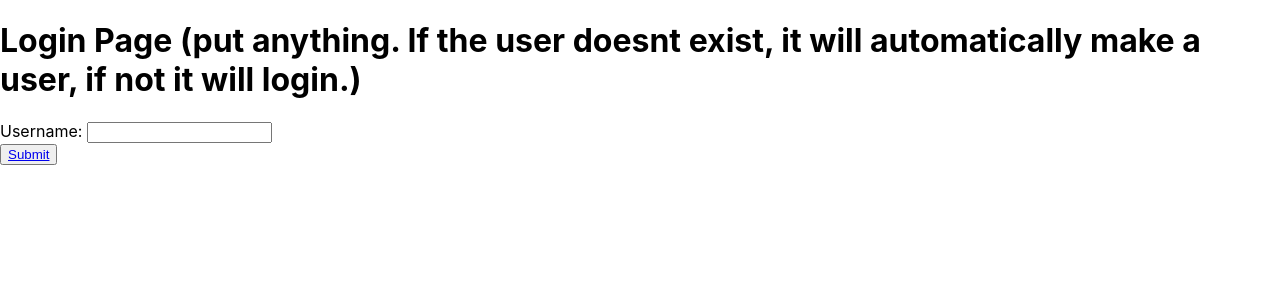
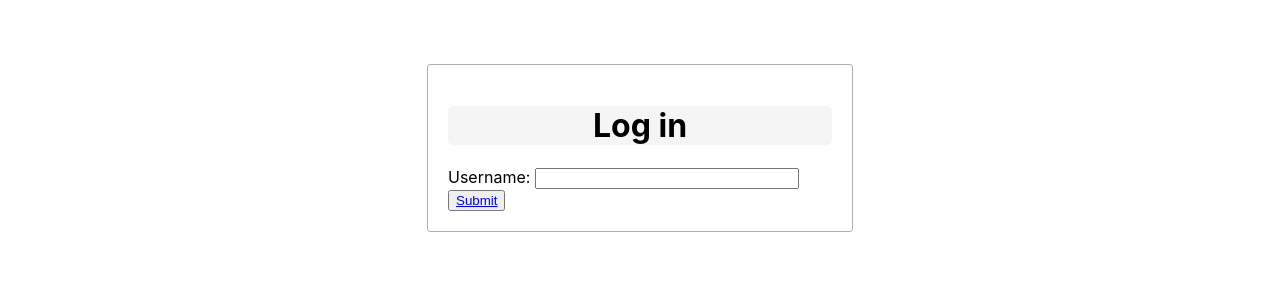
Before and after one commit to td-usc/socio-media, a React (Create React App) app: page /login in a window 1280 px wide. Shown: the top 300 px of the page. Built offline with nearby package versions, Linux system fonts and the light colour scheme.

Commit message:
login frontend done

```diff
--- a/src/App.css
+++ b/src/App.css
@@ -182,3 +182,24 @@
   height: 440px;
   width: 801px;
 }
+
+.logindiv{
+  display: flex;
+  flex-direction: column;
+  align-items: center;
+  margin: 0 auto;
+  border: 1px solid #b4b0b0;
+  padding: 20px;
+  max-width: 30vw;
+  border-radius: 3px;
+  margin-top: 8vh;
+}
+.logindiv h1{
+  width: 30vw;
+  text-align: center;
+  background: whitesmoke;
+  border-radius: 5px;
+}
+.logindiv input{
+  width: 20vw;
+}
--- a/src/App.js
+++ b/src/App.js
@@ -129,10 +129,10 @@ function App() {
     <BrowserRouter>
       <Routes>
         <Route path='/login' element={
-        <div>
-            <h1>Login Page (put anything. If the user doesnt exist, it will automatically make a user, if not it will login.)</h1>
+        <div className='logindiv'>
+            <h1>Log in</h1>
             <form>
-                Username: <input name="username" value={username} onChange={(e) => setUsername(e.target.value)}></input><br></br>
+                Username: <input name="username" value={username} onChange={(e) => setUsername(e.target.value)}></input>
                 <button type="submit" onClick={() => Authorize(username)}> <Link to="/home">Submit</Link> </button>
             </form>
         </div>}></Route>
```
